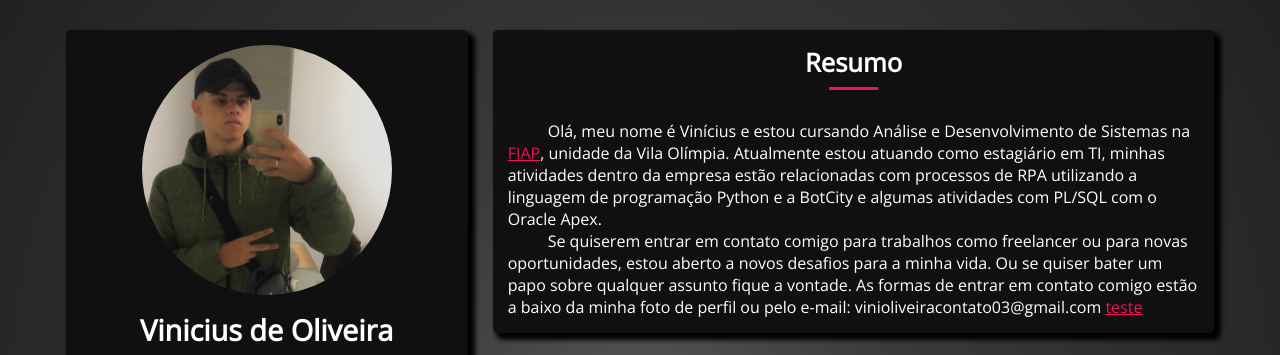
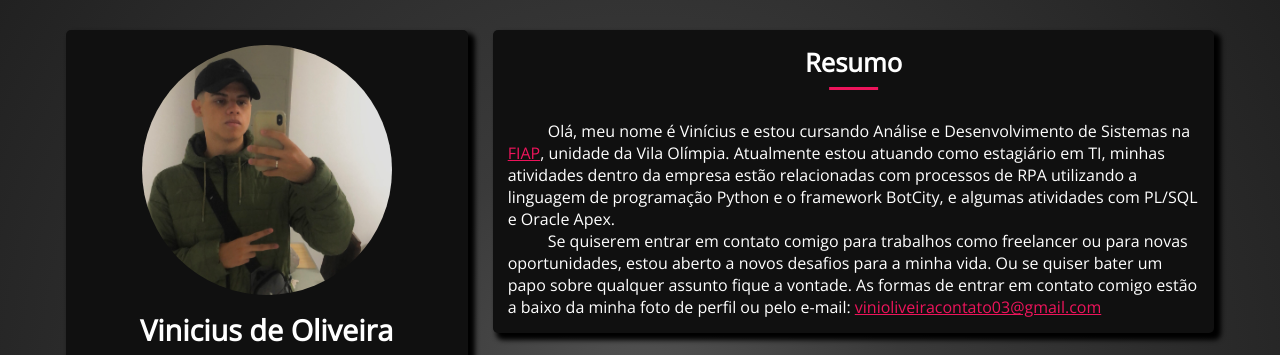
Before and after one commit to ViniOlr/portfolio, a React (Create React App) app: page / in a window 1280 px wide. Shown: the top 355 px of the page. Built offline with nearby package versions, Linux system fonts and the light colour scheme.

Commit message:
Commit para o pull

```diff
--- a/src/Components/Home/Home.jsx
+++ b/src/Components/Home/Home.jsx
@@ -65,8 +65,8 @@ const Home = ()=> {
                     <Box>
                         <H2TituloLarge>Resumo</H2TituloLarge>
                         <div className="textResumo">
-                            <p>Olá, meu nome é Vinícius e estou cursando Análise e Desenvolvimento de Sistemas na <a href="https://www.fiap.com.br/graduacao/tecnologo/analise-e-desenvolvimento-de-sistemas/" target='_blank'>FIAP</a>, unidade da Vila Olímpia. Atualmente estou atuando como estagiário em TI, minhas atividades dentro da empresa estão relacionadas com processos de RPA utilizando a linguagem de programação Python e a BotCity e algumas atividades com PL/SQL com o Oracle Apex.</p>
-                            <p>Se quiserem entrar em contato comigo para trabalhos como freelancer ou para novas oportunidades, estou aberto a novos desafios para a minha vida. Ou se quiser bater um papo sobre qualquer assunto fique a vontade. As formas de entrar em contato comigo estão a baixo da minha foto de perfil ou pelo e-mail: vinioliveiracontato03@gmail.com <a href="mailto:vinioliveiracontato03@gmail.com">teste</a></p>
+                            <p>Olá, meu nome é Vinícius e estou cursando Análise e Desenvolvimento de Sistemas na <a href="https://www.fiap.com.br/graduacao/tecnologo/analise-e-desenvolvimento-de-sistemas/" target='_blank'>FIAP</a>, unidade da Vila Olímpia. Atualmente estou atuando como estagiário em TI, minhas atividades dentro da empresa estão relacionadas com processos de RPA utilizando a linguagem de programação Python e o framework BotCity, e algumas atividades com PL/SQL e Oracle Apex.</p>
+                            <p>Se quiserem entrar em contato comigo para trabalhos como freelancer ou para novas oportunidades, estou aberto a novos desafios para a minha vida. Ou se quiser bater um papo sobre qualquer assunto fique a vontade. As formas de entrar em contato comigo estão a baixo da minha foto de perfil ou pelo e-mail:  <a href="mailto:vinioliveiracontato03@gmail.com">vinioliveiracontato03@gmail.com</a></p>
                         </div>
                     </Box>
                     <Box>
```
